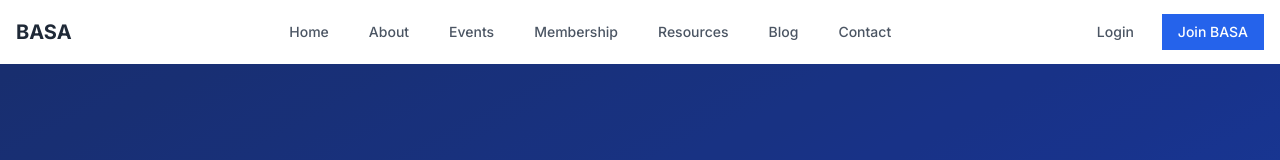
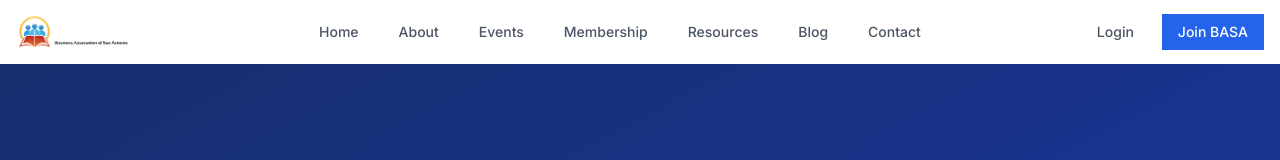
Before and after one commit to MannyJMusic/basa-app, a Next.js app: page / in a window 1280 px wide. Shown: the top 160 px of the page. Built offline with nearby package versions, Linux system fonts and the light colour scheme; no server answers.

Commit message:
Update layouts and footer to include BASA logo: replace text headers with logo images in Admin, Dashboard, and Footer components for improved branding consistency.

```diff
--- a/src/app/admin/layout.tsx
+++ b/src/app/admin/layout.tsx
@@ -2,6 +2,7 @@
 
 import { AdminOnly } from "@/components/auth/role-guard"
 import Link from "next/link"
+import Image from "next/image"
 import { Button } from "@/components/ui/button"
 import { LogOut, BarChart2, Users, FileText, Calendar, DollarSign, UserPlus, Settings } from "lucide-react"
 import { signOut, useSession } from "next-auth/react"
@@ -16,8 +17,19 @@ export default function AdminLayout({ children }: { children: React.ReactNode })
       <div className="flex min-h-screen bg-gray-50">
         {/* Sidebar */}
         <aside className="w-64 bg-white border-r flex flex-col">
-          <div className="h-16 flex items-center justify-center border-b">
-            <span className="font-bold text-xl tracking-tight text-blue-900">BASA Admin</span>
+          <div className="h-16 flex items-center justify-center border-b px-4">
+            <div className="flex items-center">
+              <Image
+                src="/images/BASA-LOGO.png"
+                alt="BASA Logo"
+                width={80}
+                height={28}
+                className="h-6 w-auto"
+              />
+              <span className="ml-2 text-sm font-medium text-blue-900">
+                Admin
+              </span>
+            </div>
           </div>
           <nav className="flex-1 px-4 py-6 space-y-2">
             <Link href="/admin" className="flex items-center gap-2 px-3 py-2 rounded-md hover:bg-blue-50 text-blue-900 font-medium">
--- a/src/app/dashboard/layout.tsx
+++ b/src/app/dashboard/layout.tsx
@@ -1,5 +1,6 @@
 import { auth } from "@/lib/auth"
 import { redirect } from "next/navigation"
+import Image from "next/image"
 import DashboardNav from "@/components/dashboard/dashboard-nav"
 import DashboardHeader from "@/components/dashboard/dashboard-header"
 
@@ -19,9 +20,18 @@ export default async function DashboardLayout({
       {/* Sidebar */}
       <aside className="hidden w-64 bg-white dark:bg-gray-900 border-r border-gray-200 dark:border-gray-800 lg:block">
         <div className="p-6">
-          <h1 className="text-2xl font-bold text-gray-900 dark:text-white">
-            BASA Dashboard
-          </h1>
+          <div className="flex items-center">
+            <Image
+              src="/images/BASA-LOGO.png"
+              alt="BASA Logo"
+              width={100}
+              height={35}
+              className="h-8 w-auto"
+            />
+            <span className="ml-2 text-sm font-medium text-gray-600 dark:text-gray-400">
+              Dashboard
+            </span>
+          </div>
         </div>
         <DashboardNav />
       </aside>
--- a/src/components/layout/footer.tsx
+++ b/src/components/layout/footer.tsx
@@ -1,4 +1,5 @@
 import Link from "next/link"
+import Image from "next/image"
 
 export default function Footer() {
   return (
@@ -7,7 +8,15 @@ export default function Footer() {
         <div className="grid grid-cols-1 md:grid-cols-4 gap-8">
           {/* Company Info */}
           <div>
-            <h3 className="text-lg font-semibold mb-4">BASA</h3>
+            <div className="mb-4">
+              <Image
+                src="/images/BASA-LOGO.png"
+                alt="BASA Logo"
+                width={100}
+                height={35}
+                className="h-8 w-auto"
+              />
+            </div>
             <p className="text-gray-300">
               Building stronger business communities through networking and giving.
             </p>
@@ -53,6 +62,15 @@ export default function Footer() {
         </div>
 
         <div className="border-t border-gray-700 mt-8 pt-8 text-center text-gray-300">
+          <div className="flex items-center justify-center mb-2">
+            <Image
+              src="/images/BASA-LOGO.png"
+              alt="BASA Logo"
+              width={80}
+              height={28}
+              className="h-6 w-auto"
+            />
+          </div>
           <p>&copy; 2024 BASA. All rights reserved.</p>
         </div>
       </div>
--- a/src/components/layout/navigation.tsx
+++ b/src/components/layout/navigation.tsx
@@ -1,6 +1,7 @@
 "use client"
 
 import Link from "next/link"
+import Image from "next/image"
 import { useSession, signOut } from "next-auth/react"
 import { useState } from "react"
 
@@ -14,8 +15,15 @@ export default function Navigation() {
         <div className="flex justify-between items-center h-16">
           {/* Logo */}
           <div className="flex-shrink-0">
-            <Link href="/" className="text-xl font-bold text-gray-800">
-              BASA
+            <Link href="/" className="flex items-center">
+              <Image
+                src="/images/BASA-LOGO.png"
+                alt="BASA Logo"
+                width={120}
+                height={40}
+                className="h-8 w-auto md:h-10"
+                priority
+              />
             </Link>
           </div>
 
```
Also changed, not shown: public/images/BASA-LOGO.png (added), public/images/favicon4.png (added).
